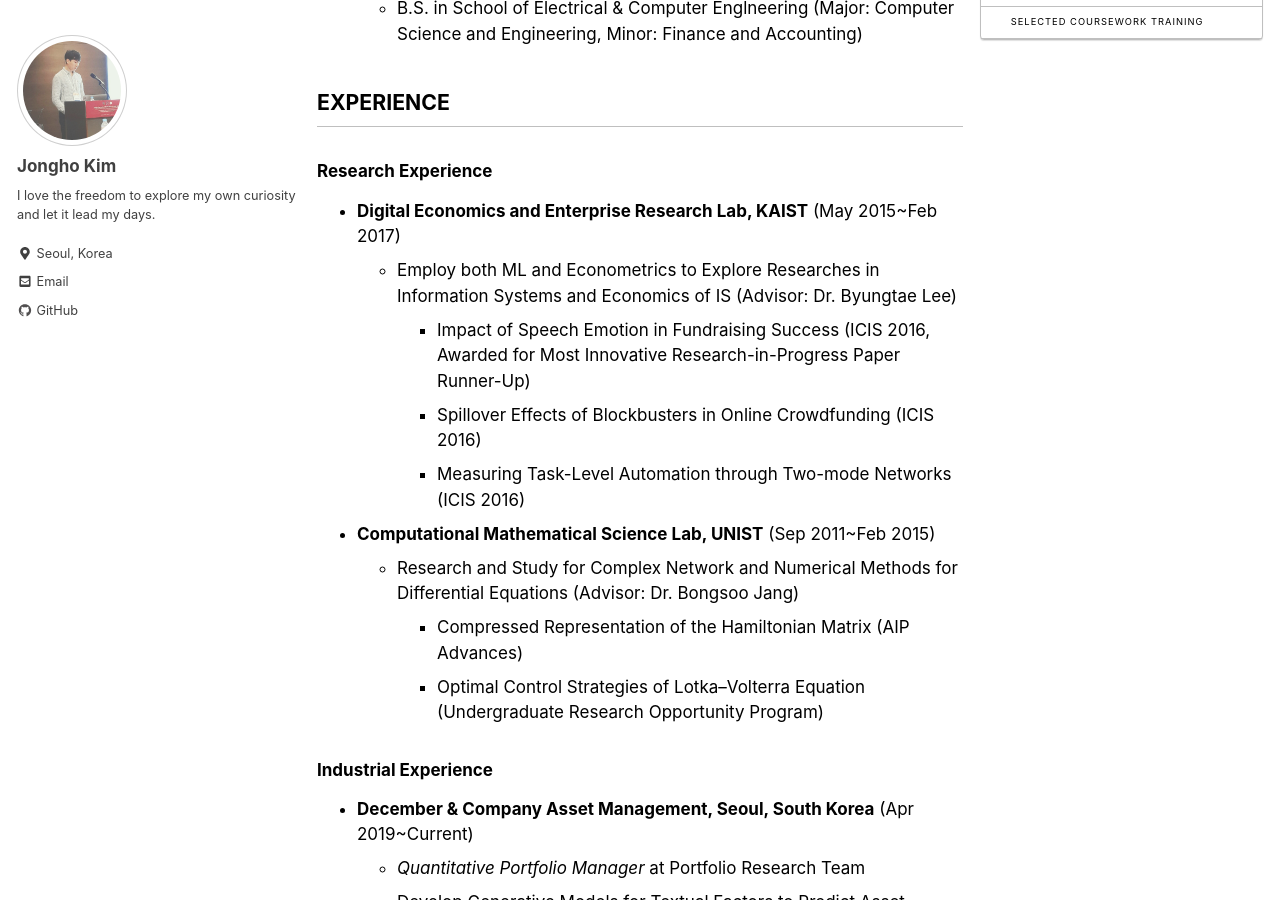
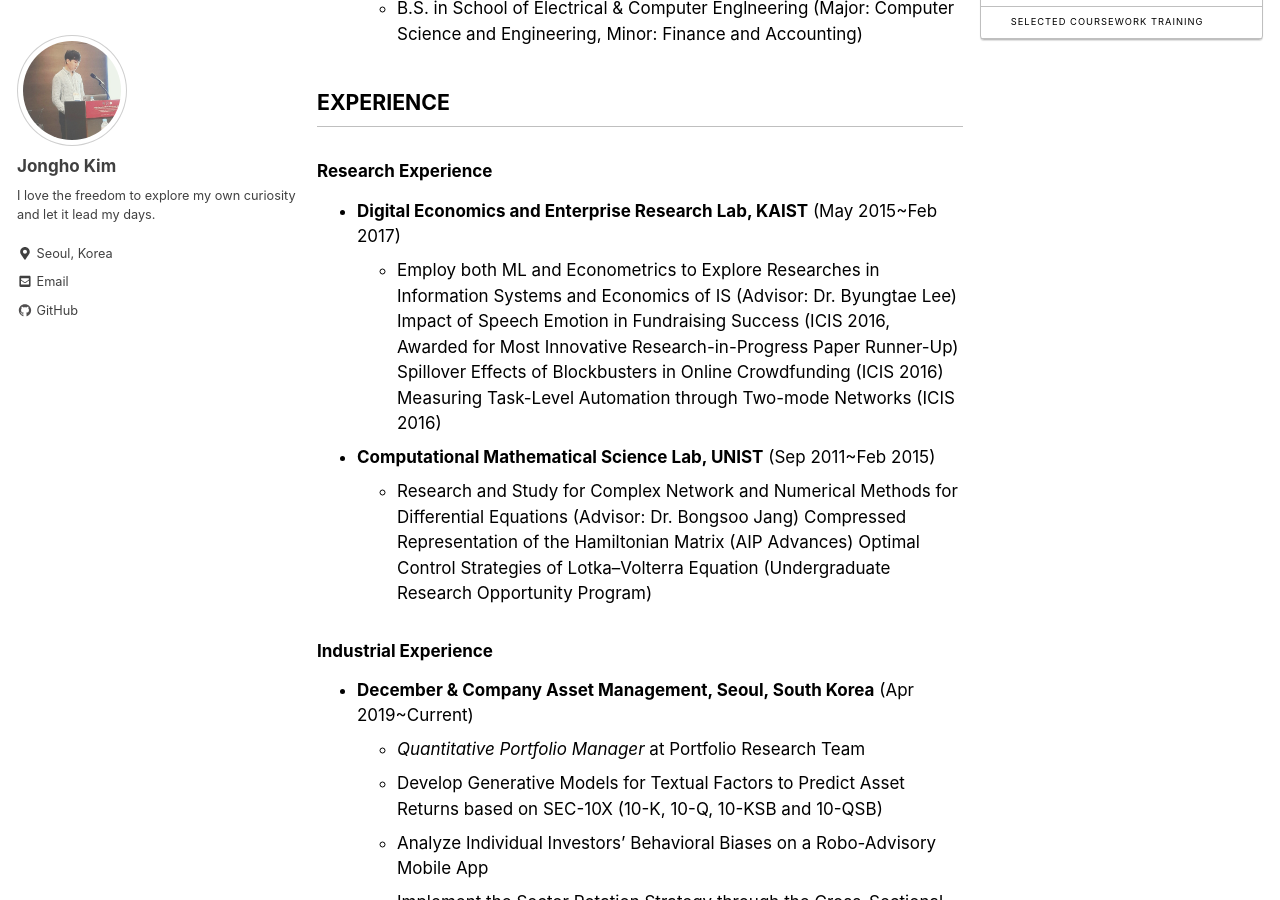
Before and after one commit to jonghkim/jonghkim.github.io, a Jekyll site: the page built from _pages/about.md, in a window 1280 px wide and 900 px high, scrolled down 498 px. Built offline with Jekyll 4.4.1, drawn with Linux system fonts in a browser that asks for light colours; nearby versions of some CDN libraries.

```diff
--- a/_pages/about.md
+++ b/_pages/about.md
@@ -18,14 +18,14 @@ last_modified_at: 2019-03-19
 ### Research Experience
 - **Digital Economics and Enterprise Research Lab, KAIST** (May 2015~Feb 2017)
     - Employ both ML and Econometrics to Explore Researches in Information Systems and Economics of IS (Advisor: Dr. Byungtae Lee)
-        - Impact of Speech Emotion in Fundraising Success (ICIS 2016, Awarded for Most Innovative Research-in-Progress Paper Runner-Up)
-        - Spillover Effects of Blockbusters in Online Crowdfunding (ICIS 2016)
-        - Measuring Task-Level Automation through Two-mode Networks (ICIS 2016)
+        Impact of Speech Emotion in Fundraising Success (ICIS 2016, Awarded for Most Innovative Research-in-Progress Paper Runner-Up)
+        Spillover Effects of Blockbusters in Online Crowdfunding (ICIS 2016)
+        Measuring Task-Level Automation through Two-mode Networks (ICIS 2016)
 
 - **Computational Mathematical Science Lab, UNIST** (Sep 2011~Feb 2015)
     - Research and Study for Complex Network and Numerical Methods for Differential Equations (Advisor: Dr. Bongsoo Jang)
-        - Compressed Representation of the Hamiltonian Matrix (AIP Advances)
-        - Optimal Control Strategies of Lotka–Volterra Equation (Undergraduate Research Opportunity Program)
+        Compressed Representation of the Hamiltonian Matrix (AIP Advances)
+        Optimal Control Strategies of Lotka–Volterra Equation (Undergraduate Research Opportunity Program)
 
 ### Industrial Experience
 - **December & Company Asset Management, Seoul, South Korea** (Apr 2019~Current)
```
